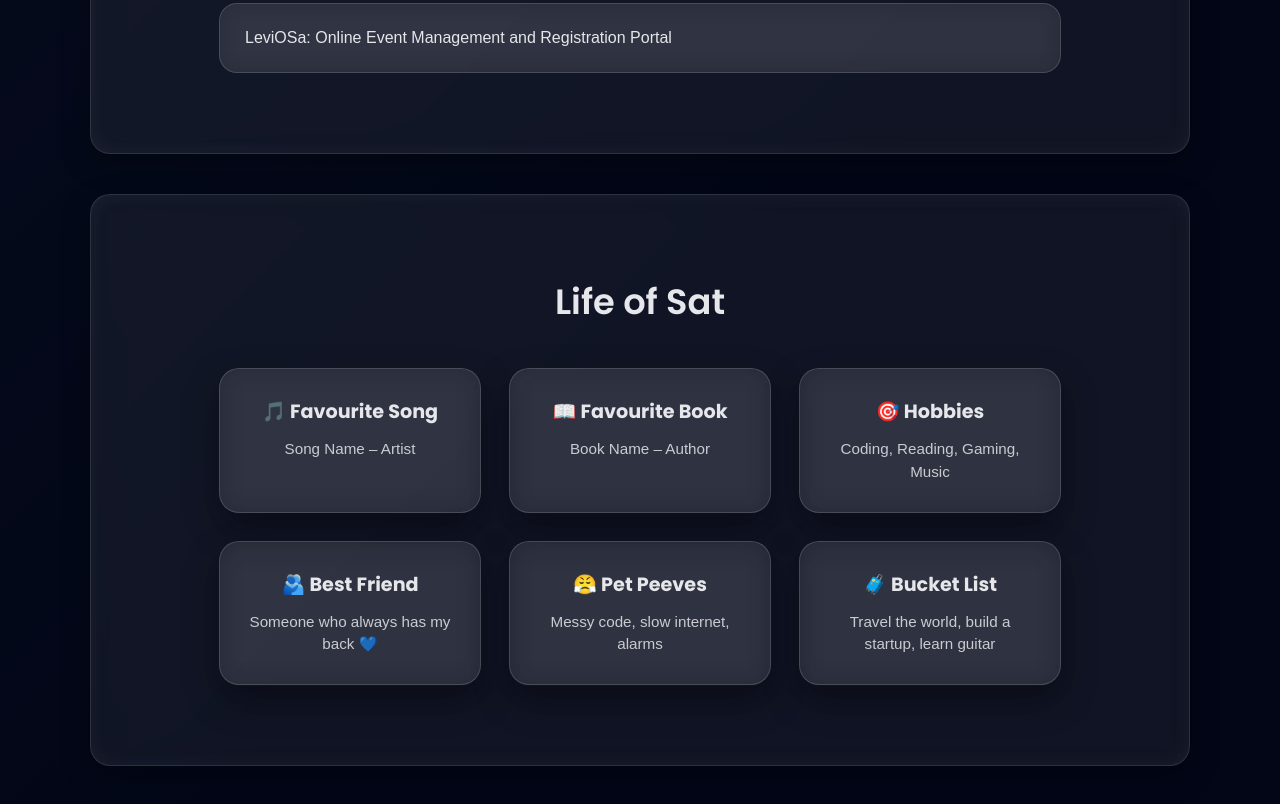
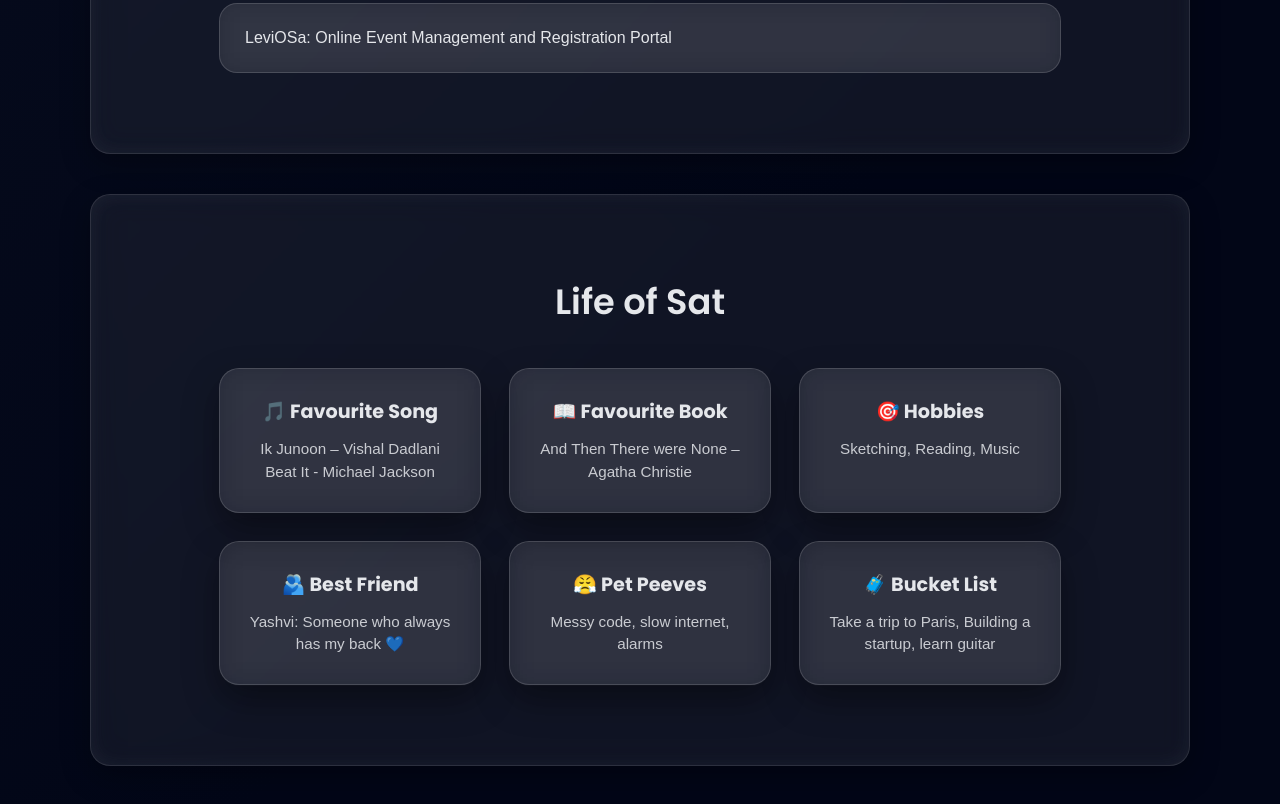
Before and after one commit to SatvikiTripathi7/interactive_portfolio_satviki, a website built with Vite: page index.html in a window 1280 px wide. Shown: the part 1545-2349 px from the top of the page. Built offline with nearby package versions, Linux system fonts and the light colour scheme.

Commit message:
Modify life section with new favorite details
Updated favorite song and book details in the life section.

```diff
--- a/index.html
+++ b/index.html
@@ -70,22 +70,23 @@
   <div class="life-grid">
     <div class="life-card">
       <h3>🎵 Favourite Song</h3>
-      <p>Song Name – Artist</p>
+      <p>Ik Junoon – Vishal Dadlani</p>
+      <p>Beat It - Michael Jackson</p>
     </div>
 
     <div class="life-card">
       <h3>📖 Favourite Book</h3>
-      <p>Book Name – Author</p>
+      <p>And Then There were None – Agatha Christie</p>
     </div>
 
     <div class="life-card">
       <h3>🎯 Hobbies</h3>
-      <p>Coding, Reading, Gaming, Music</p>
+      <p>Sketching, Reading, Music</p>
     </div>
 
     <div class="life-card">
       <h3>🫂 Best Friend</h3>
-      <p>Someone who always has my back 💙</p>
+      <p>Yashvi: Someone who always has my back 💙</p>
     </div>
 
     <div class="life-card">
@@ -95,7 +96,7 @@
 
     <div class="life-card">
       <h3>🧳 Bucket List</h3>
-      <p>Travel the world, build a startup, learn guitar</p>
+      <p>Take a trip to Paris, Building a startup, learn guitar</p>
     </div>
   </div>
 </section>
@@ -105,4 +106,5 @@
 <script type="module" src="/src/main.js"></script>
 
 </body>
+
 </html>
```
